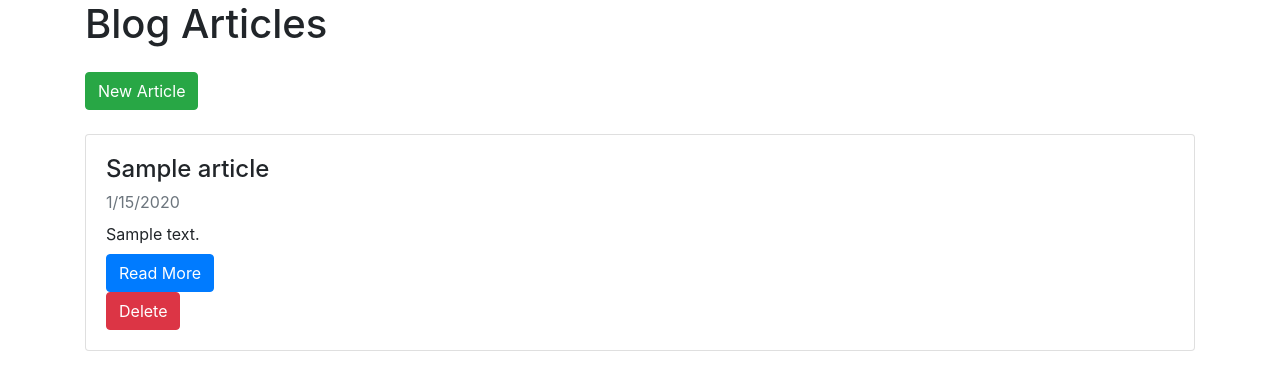
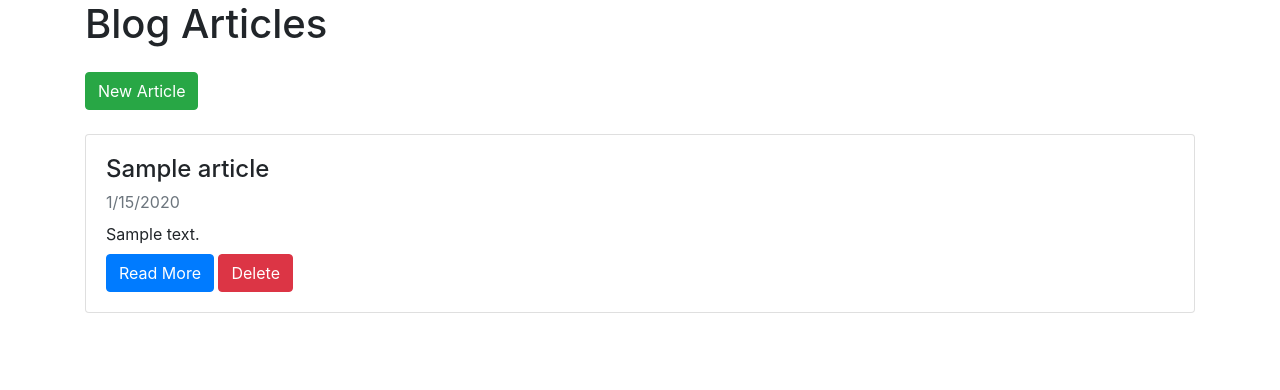
Before and after one commit to RexHolmstrom/blog, a Node server app: page / in a window 1280 px wide. Shown: the top 390 px of the page. Run offline with Node 20, Linux system fonts and the light colour scheme; tables that the repository leaves empty hold one stand-in row (values such as "Sample post"); some libraries are stand-ins or nearby versions.

Commit message:
delete btn finish

```diff
--- a/routes/articles.js
+++ b/routes/articles.js
@@ -31,10 +31,11 @@ router.post('/', async (req, res) => {
     }
 })
 
-router.delete('/', async (req, res) => {
+router.delete('/:id', async (req, res) => {
     await Article.findByIdAndDelete(req.params.id)
     res.redirect('/')
 })
 
 
+
 module.exports = router
--- a/views/articles/index.ejs
+++ b/views/articles/index.ejs
@@ -24,7 +24,7 @@
                 </div>
                 <div class="card-text mb-2"><%= article.description %></div>
                 <a href="articles/<%= article.slug %>" class="btn btn-primary">Read More</a>
-                <form action="/articles/<% article.id %>?_method=DELETE" method="POST">
+                <form action="/articles/<%= article.id %>?_method=DELETE" method="POST" class="d-inline">
                     <button type="submit" class="btn btn-danger">Delete</button>
                 </form>
             </div>
```
